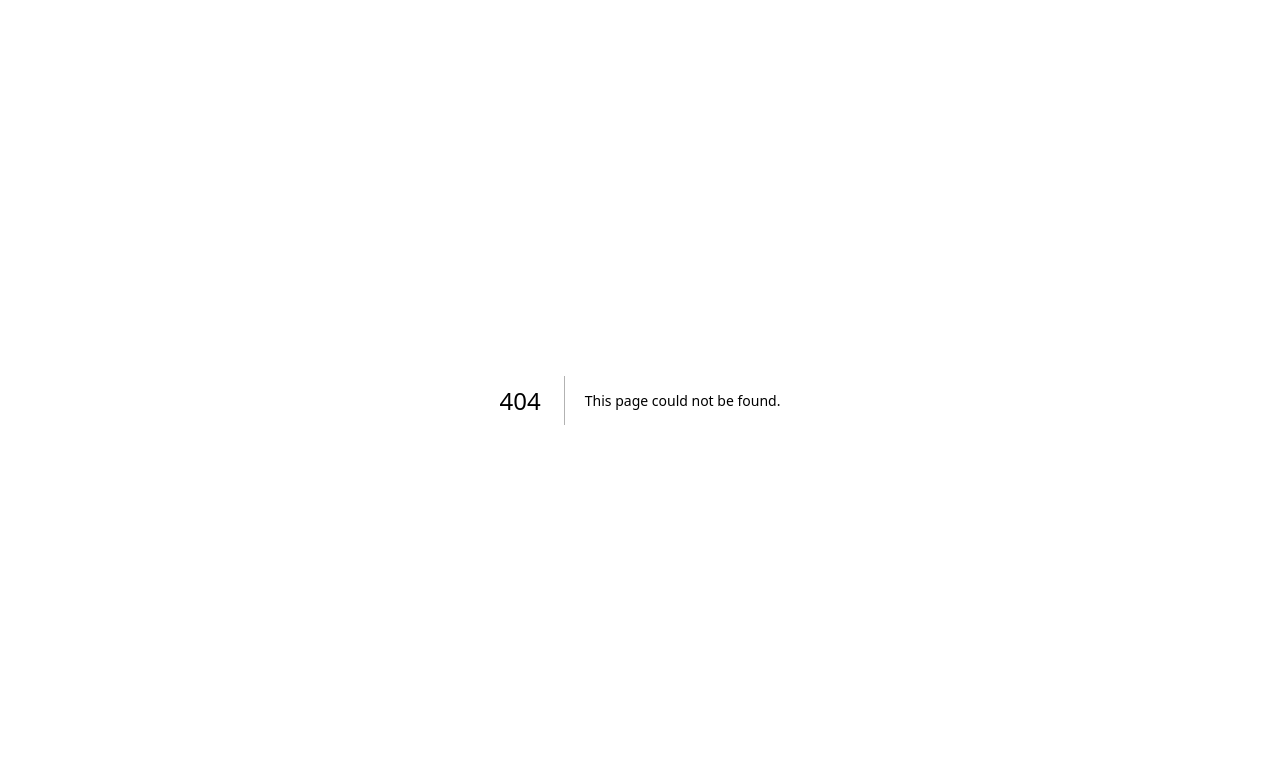
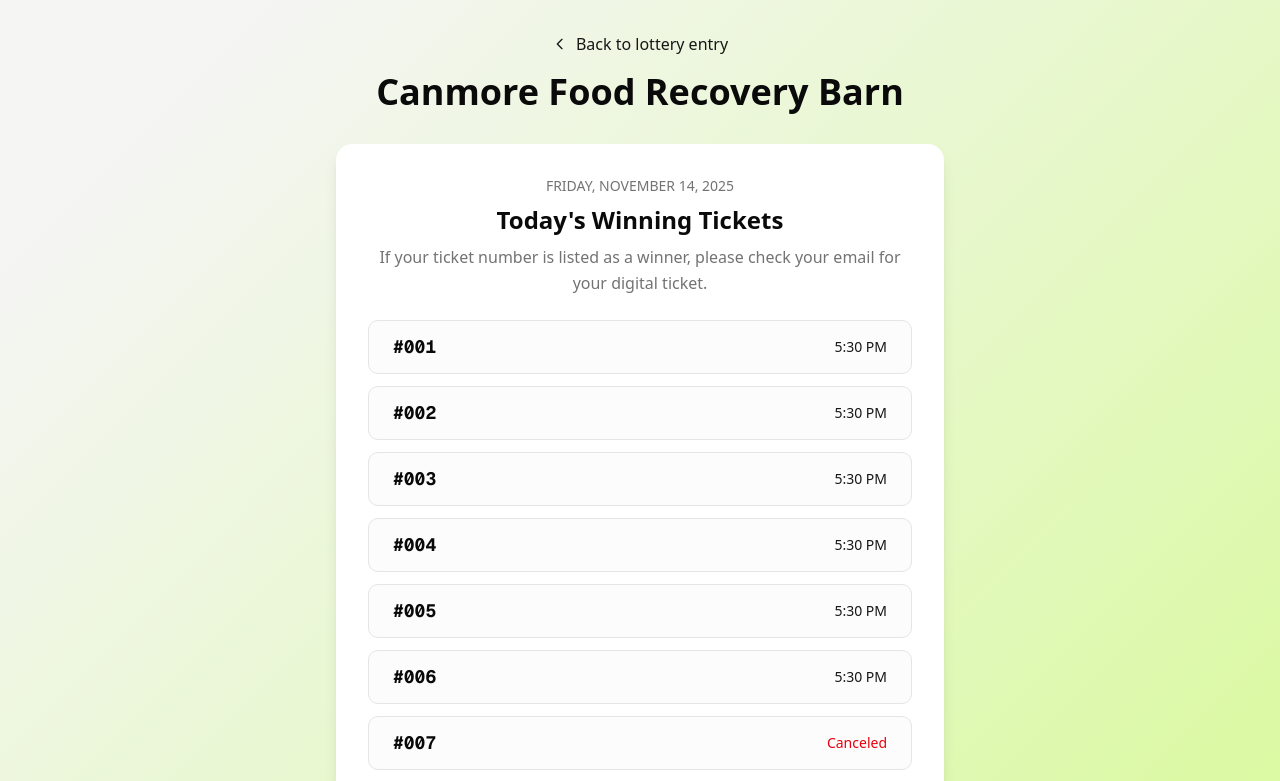
Before and after one commit to evgeniikozhushko/ticket-farm, a Next.js app: page /winners in a window 1280 px wide. Before the commit this address had no page. Shown: the top 781 px of the page. Built offline with nearby package versions, Linux system fonts and the light colour scheme.

Commit message:
Mongo DB updates

```diff
--- a/app/page.tsx
+++ b/app/page.tsx
@@ -19,16 +19,16 @@ export default function HomePage() {
           <div className="mb-2 flex items-center justify-center gap-2">
             <h1 className="text-4xl font-bold text-foreground">Canmore Food Recovery Barn</h1>
           </div>
-          <p className="text-med font-medium text-muted-foreground uppercaseb">Food Recovery Lottery</p>
+          <p className="text-lg font-medium text-muted-foreground uppercaseb">Join Us In Our Mission To Recover Edible Food Destined For Landfill</p>
         </header>
 
         {/* Main Card */}
-        <div className="rounded-md bg-card p-6 shadow-lg sm:p-8 border mb-6">
+        <div className="rounded-md bg-card p-6 shadow-lg sm:p-8 mb-6">
           <div className="mb-10 space-y-2 text-center">
             <p className="text-sm font-medium text-muted-foreground uppercase">{today}</p>
             <h2 className="text-2xl font-bold text-balance text-foreground mb-8">Enter {"Today's"} Lottery</h2>
             <p className="text-pretty leading-relaxed text-muted-foreground">
-              This is a daily lottery, not first-come-first-served. Pickup starts at 5:30 PM. If you are selected,{" "}
+              This is a daily lottery, not first-come-first-served. Pickup starts at 5:30 PM. <br /> If you are selected,{" "}
               {"you'll"} receive an email with your digital ticket.
             </p>
           </div>
@@ -61,7 +61,7 @@ export default function HomePage() {
         </div> */}
 
         {/* Footer */}
-        <footer className="mt-8 text-center text-sm text-muted-foreground uppercase">
+        <footer className="mt-8 text-center text-sm text-muted-foreground">
           <p>Canmore Food Recovery Program</p>
         </footer>
       </div>
--- a/app/ticket/[id]/page.tsx
+++ b/app/ticket/[id]/page.tsx
@@ -32,11 +32,11 @@ export default function TicketPage({ params }: { params: { id: string } }) {
 					<div className="mb-2 flex items-center justify-center gap-2">
 						<h1 className="text-4xl font-bold text-foreground">Canmore Food Recovery Barn</h1>
 					</div>
-					<p className="text-med font-medium text-muted-foreground uppercaseb">Food Recovery Lottery</p>
+					<p className="text-med font-medium text-muted-foreground uppercaseb"></p>
 				</header>
 
 				{/* Digital Ticket */}
-				<div className="rounded-2xl bg-card p-6 shadow-2xl sm:p-8 border">
+				<div className="rounded-sm bg-card p-6 shadow-2xl sm:p-8 border">
 
 					<div className="flex items-center justify-between gap-6 mb-8">
 						{/* Ticket Details */}
--- /dev/null
+++ b/app/winners/page.tsx
@@ -0,0 +1,108 @@
+import Link from "next/link"
+
+export default function WinnersPage() {
+  const today = new Date().toLocaleDateString("en-US", {
+    weekday: "long",
+    year: "numeric",
+    month: "long",
+    day: "numeric",
+  })
+
+  // const winners = [
+  //   { ticketNumber: "001", status: "5:30 PM", id: {ticket.id} },
+  //   { ticketNumber: "002", status: "5:30 PM", id: {ticket.id} },
+  //   { ticketNumber: "003", status: "5:30 PM", id: {ticket.id} },
+  //   { ticketNumber: "004", status: "5:30 PM", id: {ticket.id} },
+  //   { ticketNumber: "005", status: "5:30 PM", id: {ticket.id} },
+  //   { ticketNumber: "006", status: "5:30 PM", id: {ticket.id} },
+  //   { ticketNumber: "007", status: "Canceled", id: {ticket.id} },
+  //   { ticketNumber: "008", status: "5:30 PM", id: {ticket.id} },
+  //   { ticketNumber: "009", status: "5:30 PM", id: {ticket.id} },
+  //   { ticketNumber: "010", status: "5:30 PM", id: {ticket.id} },
+  // ]
+    const winners = [
+    { ticketNumber: "001", status: "5:30 PM"},
+    { ticketNumber: "002", status: "5:30 PM"},
+    { ticketNumber: "003", status: "5:30 PM"},
+    { ticketNumber: "004", status: "5:30 PM"},
+    { ticketNumber: "005", status: "5:30 PM"},
+    { ticketNumber: "006", status: "5:30 PM"},
+    { ticketNumber: "007", status: "Canceled" },
+    { ticketNumber: "008", status: "5:30 PM"},
+    { ticketNumber: "009", status: "5:30 PM"},
+    { ticketNumber: "010", status: "5:30 PM"},
+  ]
+
+  return (
+    <div className="min-h-screen bg-linear-135 from-stone-100 from-10% to-lime-200 to-90%">
+      <div className="mx-auto max-w-2xl px-4 py-8 sm:px-6 lg:px-8">
+        {/* Header */}
+        <header className="mb-8 text-center">
+          <Link href="/" className="mb-4 inline-flex items-center gap-2 text-primary hover:underline">
+            <svg className="h-4 w-4" fill="none" viewBox="0 0 24 24" stroke="currentColor" strokeWidth="2">
+              <path strokeLinecap="round" strokeLinejoin="round" d="M15 19l-7-7 7-7" />
+            </svg>
+            Back to lottery entry
+          </Link>
+          <div className="mb-2 flex items-center justify-center gap-2">
+            <h1 className="text-4xl font-bold text-foreground">Canmore Food Recovery Barn</h1>
+          </div>
+          {/* <p className="text-lg text-muted-foreground">Food Recovery Lottery</p> */}
+        </header>
+
+        {/* Today's Theme Badge */}
+        {/* <div className="mb-6 flex items-center justify-center gap-3 rounded-xl bg-secondary p-4">
+          <div className="text-6xl" role="img" aria-label="Strawberry">
+            🍓
+          </div>
+          <div className="text-left">
+            <p className="text-sm font-medium text-muted-foreground">{"Today's Theme"}</p>
+            <p className="text-2xl font-bold text-foreground">Strawberry</p>
+          </div>
+        </div> */}
+
+        {/* Winners Card */}
+        <div className="rounded-2xl bg-card p-6 shadow-lg sm:p-8">
+          <div className="mb-6 space-y-2 text-center">
+            <p className="text-sm font-medium text-muted-foreground uppercase">{today}</p>
+            <h2 className="text-2xl font-bold text-balance text-foreground">{"Today's"} Winning Tickets</h2>
+            <p className="text-pretty leading-relaxed text-muted-foreground">
+              If your ticket number is listed as a winner, please check your email for your digital ticket.
+            </p>
+          </div>
+
+          <div className="space-y-3">
+            {winners.map((winner) => (
+              <div
+                key={winner.ticketNumber}
+                className="flex items-center justify-between rounded-lg border border-border bg-secondary/30 px-4 py-3 sm:px-6"
+              >
+                <div className="flex items-center gap-3">
+                  <span className="font-mono text-lg font-bold text-foreground">#{winner.ticketNumber}</span>
+                </div>
+                <span
+                  className={`text-sm font-medium ${
+                    winner.status === "Canceled" ? "text-destructive" : "text-primary"
+                  }`}
+                >
+                  {winner.status}
+                </span>
+              </div>
+            ))}
+          </div>
+
+          <div className="mt-6 rounded-lg bg-secondary/50 p-4">
+            <p className="text-center text-sm leading-relaxed text-muted-foreground">
+              Winners receive their digital ticket via email. Show your ticket at the door during your pickup time.
+            </p>
+          </div>
+        </div>
+
+        {/* Footer */}
+        <footer className="mt-8 text-center text-sm text-muted-foreground">
+          <p>Canmore Food Recovery Program</p>
+        </footer>
+      </div>
+    </div>
+  )
+}
--- a/components/registration-form.tsx
+++ b/components/registration-form.tsx
@@ -105,9 +105,9 @@ export function RegistrationForm() {
         {isLoading ? "Entering tickets..." : "Get today's ticket"}
       </Button>
 
-      <p className="text-center text-sm leading-relaxed text-muted-foreground">
+      {/* <p className="text-center text-sm leading-relaxed text-muted-foreground">
         If you are selected, you will receive an email with your ticket and pickup time.
-      </p>
+      </p> */}
     </form>
   )
 }
--- /dev/null
+++ b/lib/mongodb.ts
@@ -0,0 +1,70 @@
+import { MongoClient, Db, Collection } from 'mongodb'
+import type { Registrant, Lottery, Ticket } from './types'
+
+const uri = process.env.MONGODB_URI
+const dbName = process.env.MONGODB_DB_NAME
+
+
+if (!uri) {
+  throw new Error("MONGODB_URI is not set in environment variables");
+}
+
+if (!dbName) {
+  throw new Error("MONGODB_DB_NAME is not set in environment variables");
+}
+
+// We cache the client across hot reloads in development and across invocations in serverless.
+interface CachedMongoClient {
+  client: MongoClient | null;
+  promise: Promise<MongoClient> | null;
+}
+
+// Attach to globalThis so it's shared
+const globalForMongo = globalThis as unknown as {
+  _mongoClientCache?: CachedMongoClient;
+};
+
+const mongoClientCache: CachedMongoClient =
+  globalForMongo._mongoClientCache ?? {
+    client: null,
+    promise: null,
+  };
+
+globalForMongo._mongoClientCache = mongoClientCache;
+
+async function getClient(): Promise<MongoClient>  {
+
+  if (mongoClientCache.client) {
+    return mongoClientCache.client
+  }
+
+  if (!mongoClientCache.promise) {
+    mongoClientCache.promise = MongoClient.connect(uri!)
+  }
+
+  mongoClientCache.client = await mongoClientCache.promise
+  return mongoClientCache.client
+}
+
+export async function getDb(): Promise<Db> {
+  const client = await getClient();
+  return client.db(dbName);
+}
+
+// --- Typed collection helpers ---
+export async function getRegistrantsCollection(): Promise<
+  Collection<Registrant>
+> {
+  const db = await getDb();
+  return db.collection<Registrant>("registrants");
+}
+
+export async function getLotteriesCollection(): Promise<Collection<Lottery>> {
+  const db = await getDb();
+  return db.collection<Lottery>("lotteries");
+}
+
+export async function getTicketsCollection(): Promise<Collection<Ticket>> {
+  const db = await getDb();
+  return db.collection<Ticket>("tickets");
+}
--- /dev/null
+++ b/lib/types.ts
@@ -0,0 +1,34 @@
+import type { ObjectId } from "mongodb";
+
+export interface Registrant {
+  _id?: ObjectId; // Mongo will add this when we insert
+  name: string;
+  email: string;
+  date: string; // "YYYY-MM-DD" for the lottery day
+  enteredAt: Date; // Time of registration
+}
+
+export type LotteryStatus = "OPEN" | "LOTTERY_DRAWN" | "CLOSED";
+
+export interface Lottery {
+  _id?: ObjectId;
+  date: string; // "YYYY-MM-DD"
+  dailyTheme: string;
+  status: LotteryStatus;
+  maxTicketsAvailable: number;
+  // Extend later as needed, e.g. timeSlots, notes, etc.
+}
+
+export type TicketStatus = "ACTIVE" | "CANCELED" | "CHECKED_IN";
+
+export interface Ticket {
+  _id?: ObjectId;
+  ticketNumber: number; // e.g., 1–100
+  ticketId: string; // unique identifier you generate
+  name: string;
+  email: string;
+  date: string; // "YYYY-MM-DD"
+  pickupTime: string; // e.g., "15:30" or ISO string
+  status: TicketStatus;
+  generatedAt: Date;
+}
--- a/package.json
+++ b/package.json
@@ -16,6 +16,7 @@
     "class-variance-authority": "^0.7.1",
     "clsx": "^2.1.1",
     "lucide-react": "^0.553.0",
+    "mongodb": "^7.0.0",
     "next": "16.0.3",
     "radix-ui": "^1.4.3",
     "react": "19.2.0",
```
Also changed, not shown: 1 other file (tests, documents, lock files or other folders).
